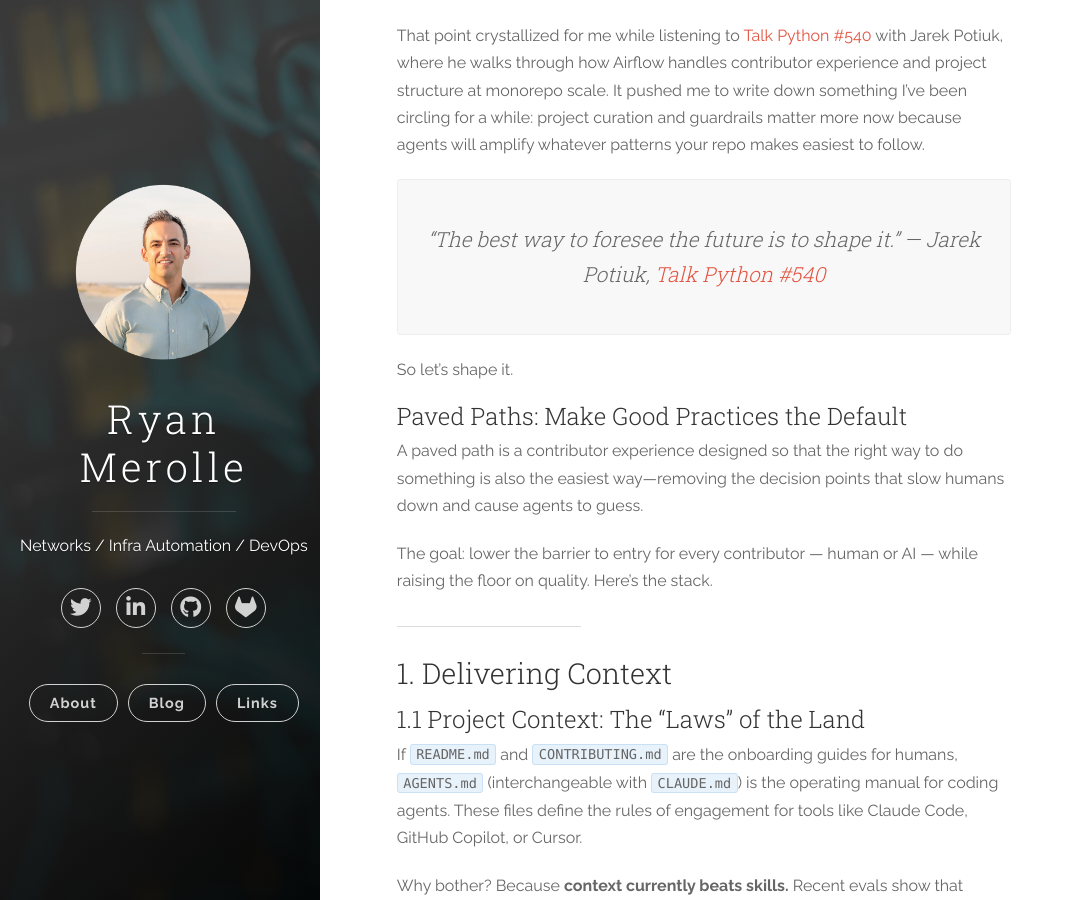
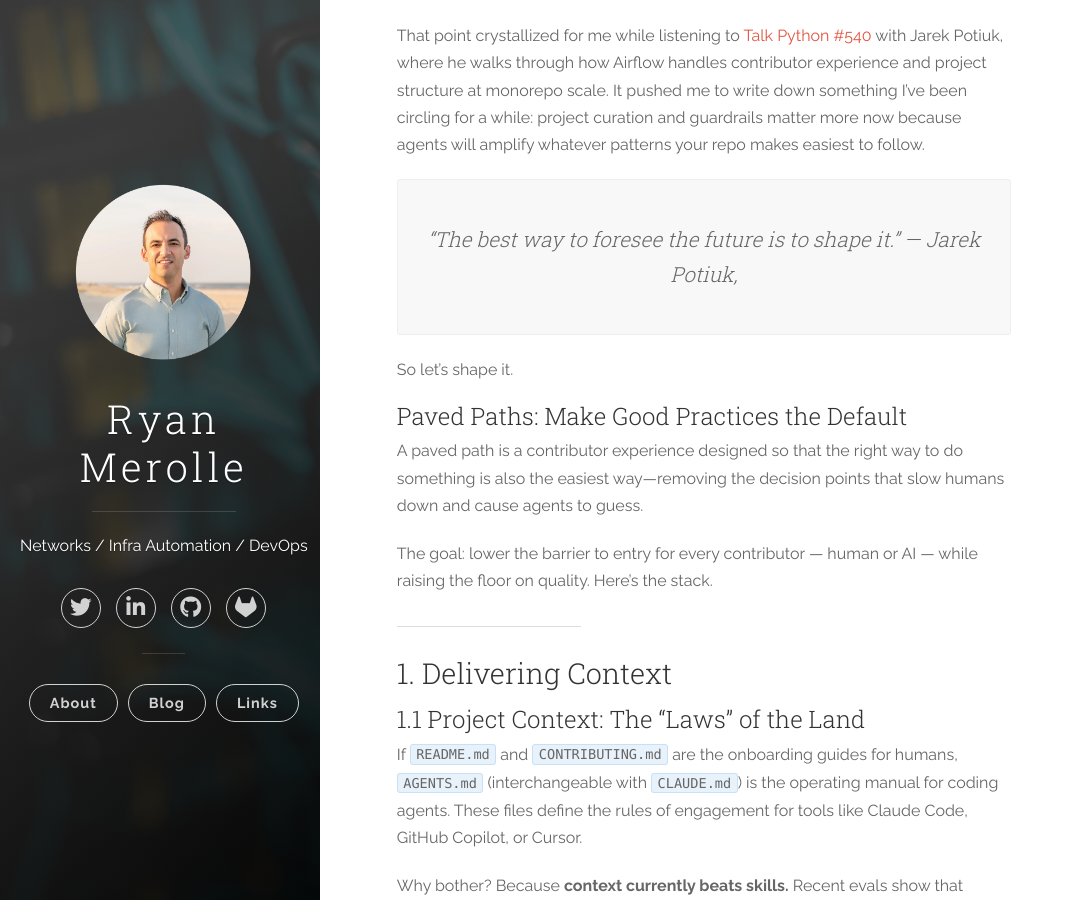
Before and after one commit to ryanmerolle/ryanmerolle.github.io, a Jekyll site: the page built from _posts/2026-03-21-designing-repos-for-humans-and-agents.md, in a window 1280 px wide and 900 px high, scrolled down 1155 px. Shown: the whole window, without its empty margins (0-1074 px from the left). Built offline with Jekyll 4.4.1, drawn with Linux system fonts in a browser that asks for light colours.

Commit message:
remove dup reference

```diff
--- a/_posts/2026-03-21-designing-repos-for-humans-and-agents.md
+++ b/_posts/2026-03-21-designing-repos-for-humans-and-agents.md
@@ -50,7 +50,6 @@ and guardrails matter more now because agents will amplify whatever patterns you
 easiest to follow.
 
 > "The best way to foresee the future is to shape it." — Jarek Potiuk,
-> [Talk Python #540](https://talkpython.fm/episodes/show/540/modern-python-monorepo-with-uv-and-prek)
 
 So let's shape it.
 
```
